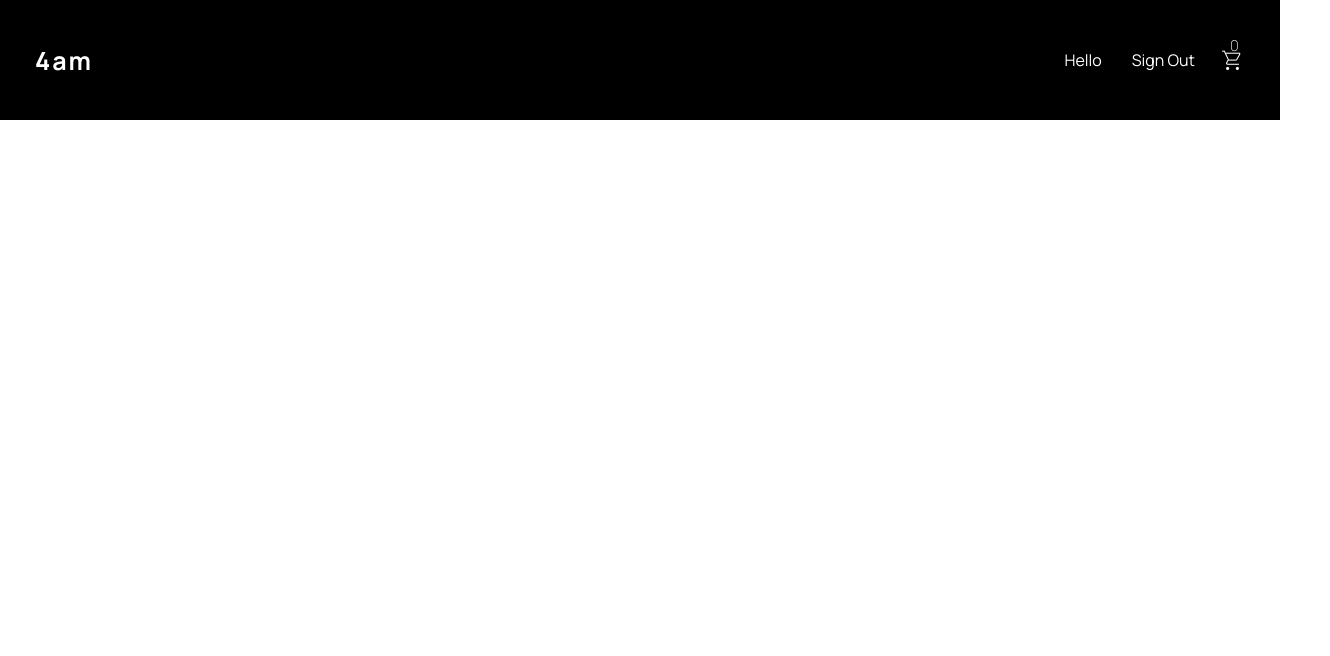
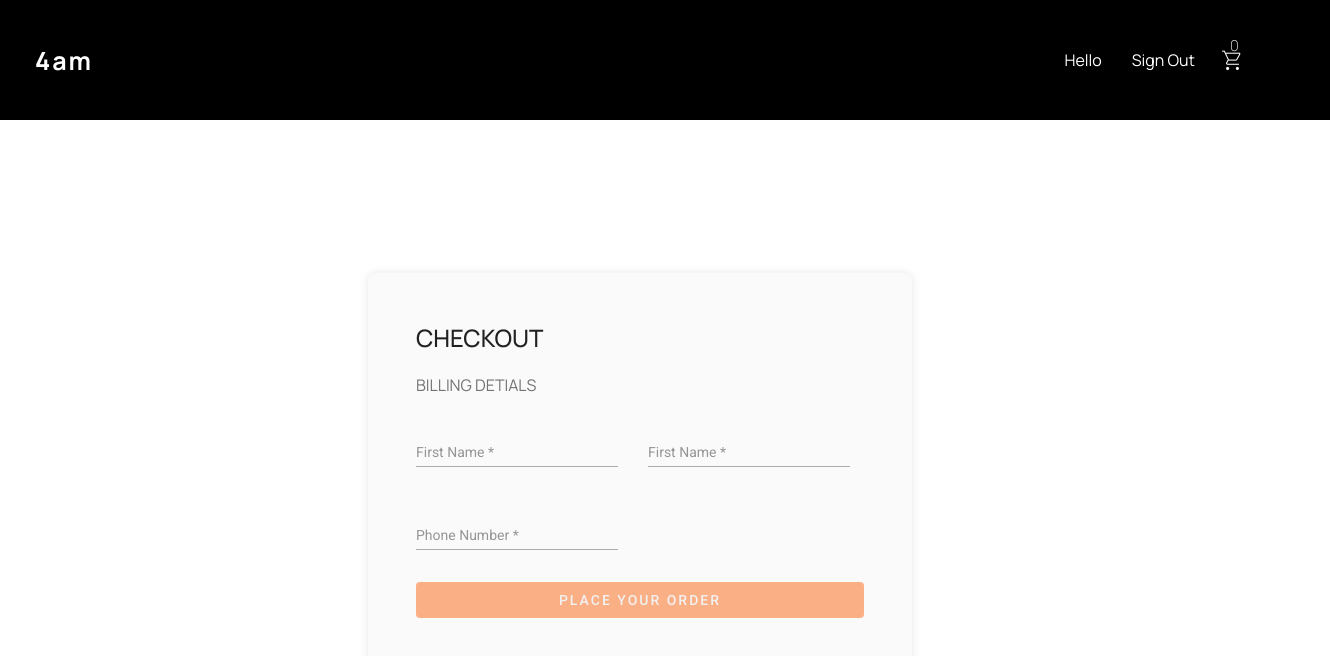
Before and after one commit to seaboyz/4am, an Angular app in the folder frontend/: page /checkout in a window 1280 px wide. Before the commit this address led to /. Shown: the top 656 px of the page, 1330 px wide, since content can reach past the window. Built offline with nearby package versions, Linux system fonts and the light colour scheme.

Commit message:
update checkout form

```diff
--- /dev/null
+++ b/frontend/src/app/components/checkout/checkout.component.html
@@ -0,0 +1,56 @@
+<div class="checkout">
+    <mat-card class="mat-elevation-z12">
+        <mat-card-title>CHECKOUT</mat-card-title>
+        <mat-card-content>
+            <mat-card-subtitle>BILLING DETIALS</mat-card-subtitle>
+            <form action="">
+                <div class="group">
+                    <mat-form-field>
+                        <input
+                            matInput
+                            placeholder="First Name"
+                            required
+                            name="firstname"
+                            #firstname="ngModel"
+                            ngModel
+                        >
+                        <mat-error *ngIf="firstname.invalid">first name is required</mat-error>
+                    </mat-form-field>
+                    <mat-form-field>
+                        <input
+                            matInput
+                            placeholder="First Name"
+                            required
+                            name="firstname"
+                            #firstname="ngModel"
+                            ngModel
+                        >
+                        <mat-error *ngIf="firstname.invalid">last name is required</mat-error>
+                    </mat-form-field>
+                    <mat-form-field>
+                        <input
+                            matInput
+                            placeholder="Phone Number"
+                            required
+                            name="phone"
+                            #phone="ngModel"
+                            ngModel
+                        >
+                        <mat-error *ngIf="firstname.invalid">phone number is required</mat-error>
+                    </mat-form-field>
+                </div>
+
+                <button
+                    [disabled]="firstname.errors "
+                    mat-raised-button
+                    color="primary"
+                    class="register-button "
+                    style="text-transform: uppercase;letter-spacing: 2px;"
+                    (click)="placeOrder()"
+                >
+                    Place your order
+                </button>
+            </form>
+        </mat-card-content>
+    </mat-card>
+</div>
--- /dev/null
+++ b/frontend/src/app/components/checkout/checkout.component.scss
@@ -0,0 +1,87 @@
+.checkout {
+    top: 0;
+    margin: 0;
+    padding: 0;
+    width: 100%;
+    height: 100%;
+    display: block;
+    background-position: center;
+    background-repeat: no-repeat;
+    background-size: cover;
+    overflow: hidden;
+
+    // background-color: #F1F1F1;
+    mat-card {
+        width: 35%;
+        min-width: 300px;
+        margin: 10% auto;
+        background-color: #FAFAFA;
+        border-radius: 8px;
+        box-shadow: 0px 0px 10px 0px rgba(0, 0, 0, 0.1);
+        font-family: 'Manrope', sans-serif;
+        padding: 3rem;
+
+
+        mat-card-titil {
+            font-size: 2rem;
+        }
+
+        mat-card-subtitle {
+            font-size: 1rem;
+        }
+
+        .group {
+            display: flex;
+            flex-direction: row;
+            flex-wrap: wrap;
+            justify-content: flex-start;
+
+            align-items: center;
+            margin-top: 1rem;
+            gap: 1rem;
+
+            mat-form-field {
+                color: #D87D4A;
+                width: 45%;
+                margin-left: 0;
+                height: 35px;
+            }
+        }
+    }
+}
+
+
+
+
+
+
+mat-form-field,
+mat-checkbox {
+    width: 100%;
+    display: block;
+    margin: auto;
+    margin-block: 1rem;
+    opacity: 0.75;
+}
+
+mat-card-content {
+    margin-top: 20px;
+}
+
+.register-button {
+    margin-top: 20px;
+    display: block;
+    width: 100%;
+    margin: 20px auto;
+    background-color: #D87D4A;
+    color: #F1F1F1;
+}
+
+.register-button:disabled {
+    background-color: #fbaf85;
+    color: #F1F1F1;
+}
+
+mat-icon {
+    opacity: 0.5;
+}
--- /dev/null
+++ b/frontend/src/app/components/checkout/checkout.component.ts
@@ -0,0 +1,38 @@
+import { Component, OnInit } from '@angular/core';
+
+@Component({
+  selector: 'app-checkout-component',
+  templateUrl: './checkout.component.html',
+  styleUrls: ['./checkout.component.scss']
+})
+export class CheckoutComponent implements OnInit
+{
+
+  #firstname: string = "";
+  #lastname: string = "";
+  #phone: string = "";
+  password: string = "";
+  lName: string = "";
+  email: string = "";
+  address: string = "";
+  zipCode: string = "";
+  city: string = "";
+  country: string = "";
+  cardNumber: string = "";
+  exp: string = "";
+  cvv: string = "";
+
+
+  constructor() { }
+
+
+  ngOnInit(): void
+  {
+
+  }
+
+  placeOrder() { }
+
+
+
+}
--- a/frontend/src/app/components/register/register.component.css
+++ b/frontend/src/app/components/register/register.component.css
@@ -1,4 +1,4 @@
-.register-page {
+.register {
     top: 0;
     margin: 0;
     padding: 0;
@@ -49,7 +49,7 @@ mat-card-content {
     color: #F1F1F1;
 }
 
-.register-button:disabled{
+.register-button:disabled {
     background-color: #fbaf85;
     color: #F1F1F1;
 }
--- a/frontend/src/app/components/register/register.component.html
+++ b/frontend/src/app/components/register/register.component.html
@@ -1,4 +1,4 @@
-<div class="register-page">
+<div class="register">
     <mat-card class="mat-elevation-z12">
         <mat-card-content>
             <form action="">
--- /dev/null
+++ b/frontend/src/app/views/checkout-page/checkout-page.component.html
@@ -0,0 +1 @@
+<app-checkout-component></app-checkout-component>
--- /dev/null
+++ b/frontend/src/app/views/checkout-page/checkout-page.component.ts
@@ -0,0 +1,15 @@
+import { Component, OnInit } from '@angular/core';
+
+@Component({
+  selector: 'app-checkout-page',
+  templateUrl: './checkout-page.component.html',
+  styleUrls: ['./checkout-page.component.css']
+})
+export class CheckoutPageComponent implements OnInit {
+
+  constructor() { }
+
+  ngOnInit(): void {
+  }
+
+}
--- a/frontend/src/styles.scss
+++ b/frontend/src/styles.scss
@@ -5,7 +5,7 @@ html,
 body {
     height: 100%;
     max-width: 100vw;
-    overflow: hidden;
+    // overflow: hidden;
 }
 
 body {
```
Also changed, not shown: frontend/src/app/app.module.ts (+9 -1 lines), frontend/src/app/views/checkout-page/checkout-page.component.css (added), 2 other files (tests, documents, lock files or other folders).
